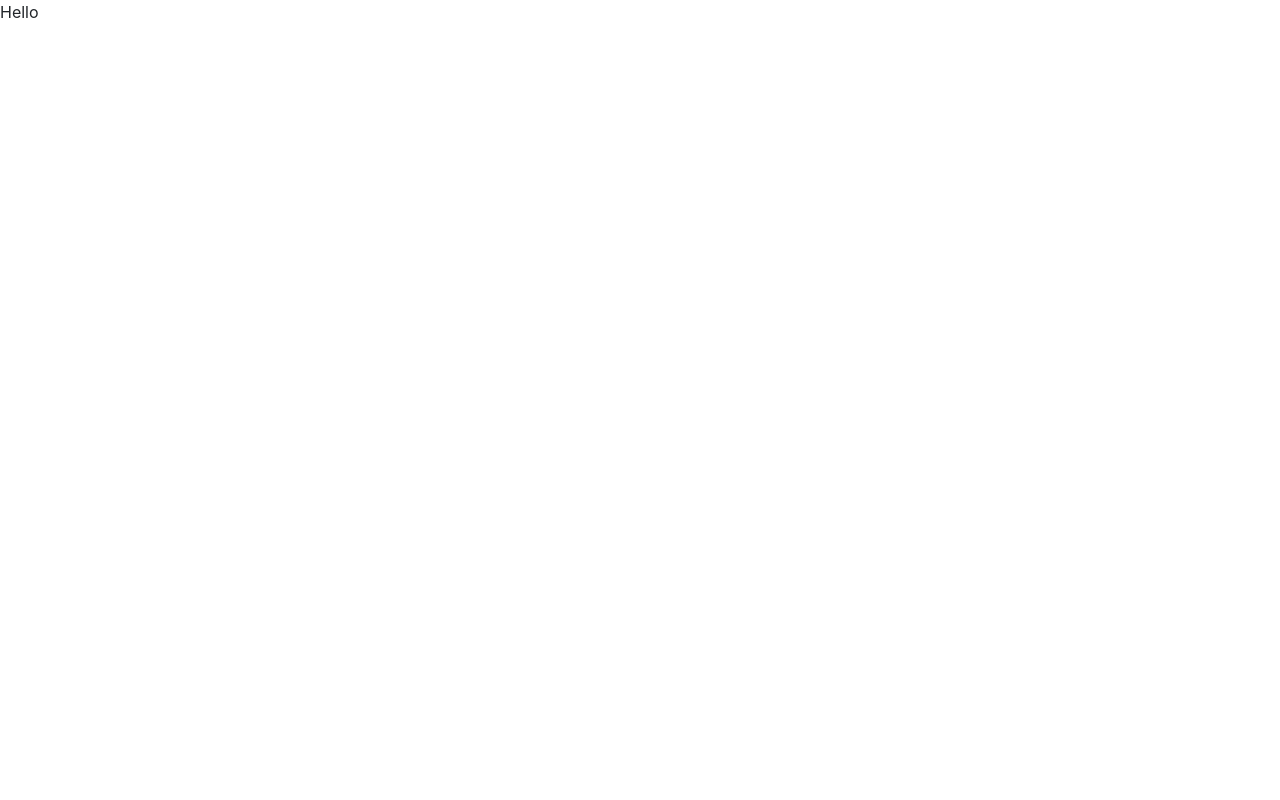
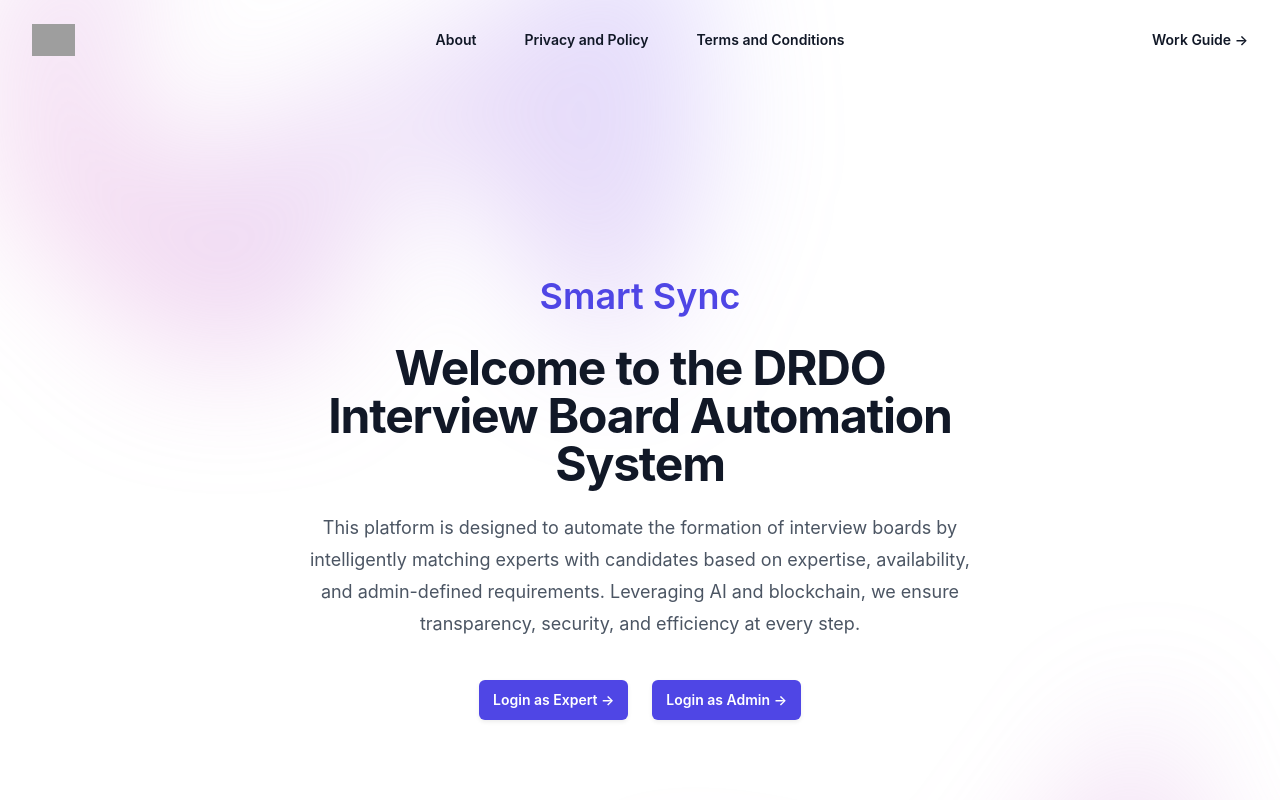
Before and after one commit to Smart-Sync/SS, a React (Create React App) app: page / in a window 1280 px wide. Shown: the top 800 px of the page. Built offline with nearby package versions, Linux system fonts and the light colour scheme; grey boxes are pictures that could not be loaded.

Commit message:
Landing Page for both admin and experts created

```diff
--- a/src/App.js
+++ b/src/App.js
@@ -3,25 +3,28 @@
   createBrowserRouter,
   RouterProvider,
 } from "react-router-dom";
-import { HomPage } from './admin_pages/HomPage';
+import { AdminHomPage } from './admin_pages/AdminHomPage';
 import { ExpertHomPage } from './expert_pages/ExpertHomePage';
 import { NewBoardPage } from './admin_pages/NewBoardPage';
 import { ExpertPage } from './admin_pages/ExpertPage';
 import { ExpertsProfilePage } from './admin_pages/ExpertsProfilePage';
 import ExpertProfilePage from './expert_pages/ExpertProfilePage';
 import { ExpertDashboard } from './experts_components/ExpertDashboard';
+import { LandingPage } from './access_pages/LandingPage';
+import { LoginPage } from './access_pages/LoginPage';
+import { SignUpPage } from './access_pages/SignUpPage';
 
 const router = createBrowserRouter([
   {
     path: "/",
     element: (
-     <div>Hello</div>
+     <LandingPage></LandingPage>
     ),
   },
   {
     path: "/admin/homepage",
     element: (
-      <HomPage></HomPage>
+      <AdminHomPage></AdminHomPage>
     ),
   },
   {
@@ -44,6 +47,14 @@
     path: "/expert/expert-profile",
     element:<ExpertProfilePage></ExpertProfilePage>
   },
+  {
+    path: "/login",
+    element:<LoginPage/>
+  },
+  {
+    path: "/signup",
+    element:<SignUpPage/>
+  },
 
 ]);
 
--- /dev/null
+++ b/src/access_pages/LandingPage.js
@@ -0,0 +1,164 @@
+'use client'
+import React from 'react'
+import { useState } from 'react'
+import { Dialog, DialogPanel } from '@headlessui/react'
+import { Bars3Icon, XMarkIcon } from '@heroicons/react/24/outline'
+import { Link } from 'react-router-dom'
+
+const navigation = [
+  { name: 'About', href: '#' },
+  { name: 'Privacy and Policy', href: '#' },
+  { name: 'Terms and Conditions', href: '#' },
+
+]
+
+
+export const LandingPage = () => {
+    const [mobileMenuOpen, setMobileMenuOpen] = useState(false)
+
+    return (
+      <div className="bg-white">
+        <header className="absolute inset-x-0 top-0 z-50">
+          <nav aria-label="Global" className="flex items-center justify-between p-6 lg:px-8">
+            <div className="flex lg:flex-1">
+              <a href="#" className="-m-1.5 p-1.5">
+                <span className="sr-only">Your Company</span>
+                <img
+                  alt=""
+                  src="https://tailwindui.com/img/logos/mark.svg?color=indigo&shade=600"
+                  className="h-8 w-auto"
+                />
+              </a>
+            </div>
+            <div className="flex lg:hidden">
+              <button
+                type="button"
+                onClick={() => setMobileMenuOpen(true)}
+                className="-m-2.5 inline-flex items-center justify-center rounded-md p-2.5 text-gray-700"
+              >
+                <span className="sr-only">Open main menu</span>
+                <Bars3Icon aria-hidden="true" className="h-6 w-6" />
+              </button>
+            </div>
+            <div className="hidden lg:flex lg:gap-x-12">
+              {navigation.map((item) => (
+                <a key={item.name} href={item.href} className="text-sm font-semibold leading-6 text-gray-900">
+                  {item.name}
+                </a>
+              ))}
+            </div>
+            <div className="hidden lg:flex lg:flex-1 lg:justify-end">
+              <a href="#" className="text-sm font-semibold leading-6 text-gray-900">
+                Work Guide <span aria-hidden="true">&rarr;</span>
+              </a>
+            </div>
+          </nav>
+          <Dialog open={mobileMenuOpen} onClose={setMobileMenuOpen} className="lg:hidden">
+            <div className="fixed inset-0 z-50" />
+            <DialogPanel className="fixed inset-y-0 right-0 z-50 w-full overflow-y-auto bg-white px-6 py-6 sm:max-w-sm sm:ring-1 sm:ring-gray-900/10">
+              <div className="flex items-center justify-between">
+                <a href="#" className="-m-1.5 p-1.5">
+                  <span className="sr-only">Your Company</span>
+                  <img
+                    alt=""
+                    src="https://tailwindui.com/img/logos/mark.svg?color=indigo&shade=600"
+                    className="h-8 w-auto"
+                  />
+                </a>
+                <button
+                  type="button"
+                  onClick={() => setMobileMenuOpen(false)}
+                  className="-m-2.5 rounded-md p-2.5 text-gray-700"
+                >
+                  <span className="sr-only">Close menu</span>
+                  <XMarkIcon aria-hidden="true" className="h-6 w-6" />
+                </button>
+              </div>
+              <div className="mt-6 flow-root">
+                <div className="-my-6 divide-y divide-gray-500/10">
+                  <div className="space-y-2 py-6">
+                    {navigation.map((item) => (
+                      <a
+                        key={item.name}
+                        href={item.href}
+                        className="-mx-3 block rounded-lg px-3 py-2 text-base font-semibold leading-7 text-gray-900 hover:bg-gray-50"
+                      >
+                        {item.name}
+                      </a>
+                    ))}
+                  </div>
+                  <div className="py-6">
+                    <a
+                      href="#"
+                      className="-mx-3 block rounded-lg px-3 py-2.5 text-base font-semibold leading-7 text-gray-900 hover:bg-gray-50"
+                    >
+                      Work Guide
+                    </a>
+                  </div>
+                </div>
+              </div>
+            </DialogPanel>
+          </Dialog>
+        </header>
+
+        <div className="relative isolate px-6 pt-14 lg:px-8">
+          <div
+            aria-hidden="true"
+            className="absolute inset-x-0 -top-40 -z-10 transform-gpu overflow-hidden blur-3xl sm:-top-80"
+          >
+            <div
+              style={{
+                clipPath:
+                  'polygon(74.1% 44.1%, 100% 61.6%, 97.5% 26.9%, 85.5% 0.1%, 80.7% 2%, 72.5% 32.5%, 60.2% 62.4%, 52.4% 68.1%, 47.5% 58.3%, 45.2% 34.5%, 27.5% 76.7%, 0.1% 64.9%, 17.9% 100%, 27.6% 76.8%, 76.1% 97.7%, 74.1% 44.1%)',
+              }}
+              className="relative left-[calc(50%-11rem)] aspect-[1155/678] w-[36.125rem] -translate-x-1/2 rotate-[30deg] bg-gradient-to-tr from-[#ff80b5] to-[#9089fc] opacity-30 sm:left-[calc(50%-30rem)] sm:w-[72.1875rem]"
+            />
+          </div>
+          <div className="mx-auto max-w-2xl py-32 sm:py-48 lg:py-56">
+            <div className="hidden sm:mb-8 sm:flex sm:justify-center">
+              <div className="relative  px-3 py-1 text-4xl  leading-6 text-gray-600 ">
+                {/* Announcing our next round of funding.{' '} */}
+                <div  className="font-semibold text-indigo-600">
+
+                 Smart Sync
+                </div>
+              </div>
+            </div>
+            <div className="text-center">
+              <h3 className="text-5xl font-bold tracking-tight text-gray-900 ">
+              Welcome to the DRDO Interview Board Automation System
+              </h3>
+              <p className="mt-6 text-lg leading-8 text-gray-600">
+              This platform is designed to automate the formation of interview boards by intelligently matching experts with candidates based on expertise, availability, and admin-defined requirements. Leveraging AI and blockchain, we ensure transparency, security, and efficiency at every step.
+              </p>
+              <div className="mt-10 flex items-center justify-center gap-x-6">
+                <Link
+                  to="#"
+                  className="rounded-md bg-indigo-600 px-3.5 py-2.5 text-sm font-semibold text-white shadow-sm hover:bg-indigo-500 focus-visible:outline focus-visible:outline-2 focus-visible:outline-offset-2 focus-visible:outline-indigo-600"
+                >
+                  Login as Expert <span aria-hidden="true">→</span>
+                </Link>
+                <Link to="/login"
+                  className="rounded-md bg-indigo-600 px-3.5 py-2.5 text-sm font-semibold text-white shadow-sm hover:bg-indigo-500 focus-visible:outline focus-visible:outline-2 focus-visible:outline-offset-2 focus-visible:outline-indigo-600"
+             >
+                  Login as Admin <span aria-hidden="true">→</span>
+                </Link>
+              </div>
+            </div>
+          </div>
+          <div
+            aria-hidden="true"
+            className="absolute inset-x-0 top-[calc(100%-13rem)] -z-10 transform-gpu overflow-hidden blur-3xl sm:top-[calc(100%-30rem)]"
+          >
+            <div
+              style={{
+                clipPath:
+                  'polygon(74.1% 44.1%, 100% 61.6%, 97.5% 26.9%, 85.5% 0.1%, 80.7% 2%, 72.5% 32.5%, 60.2% 62.4%, 52.4% 68.1%, 47.5% 58.3%, 45.2% 34.5%, 27.5% 76.7%, 0.1% 64.9%, 17.9% 100%, 27.6% 76.8%, 76.1% 97.7%, 74.1% 44.1%)',
+              }}
+              className="relative left-[calc(50%+3rem)] aspect-[1155/678] w-[36.125rem] -translate-x-1/2 bg-gradient-to-tr from-[#ff80b5] to-[#9089fc] opacity-30 sm:left-[calc(50%+36rem)] sm:w-[72.1875rem]"
+            />
+          </div>
+        </div>
+      </div>
+    )
+}
--- a/src/access_pages/LoginPage.js
+++ b/src/access_pages/LoginPage.js
@@ -57,12 +57,12 @@
         </div>
 
         <div>
-          <button
+          <Link to = "/admin/homepage"><button
             type="submit"
             className="flex w-full justify-center rounded-md bg-indigo-600 px-3 py-1.5 text-sm font-semibold leading-6 text-white shadow-sm hover:bg-indigo-500 focus-visible:outline focus-visible:outline-2 focus-visible:outline-offset-2 focus-visible:outline-indigo-600"
           >
             Sign in
-          </button>
+          </button></Link>
         </div>
       </form>
 
--- a/src/admin_pages/HomPage.js
+++ b/src/admin_pages/AdminHomPage.js
@@ -1,7 +1,7 @@
 import React from 'react'
 import { Navbar } from '../admin_components/Navbar'
 import { Admin } from '../admin_components/Admin'
-export const HomPage = () => {
+export const AdminHomPage = () => {
   return (
     <div><Navbar><Admin></Admin></Navbar></div>
   )
```
